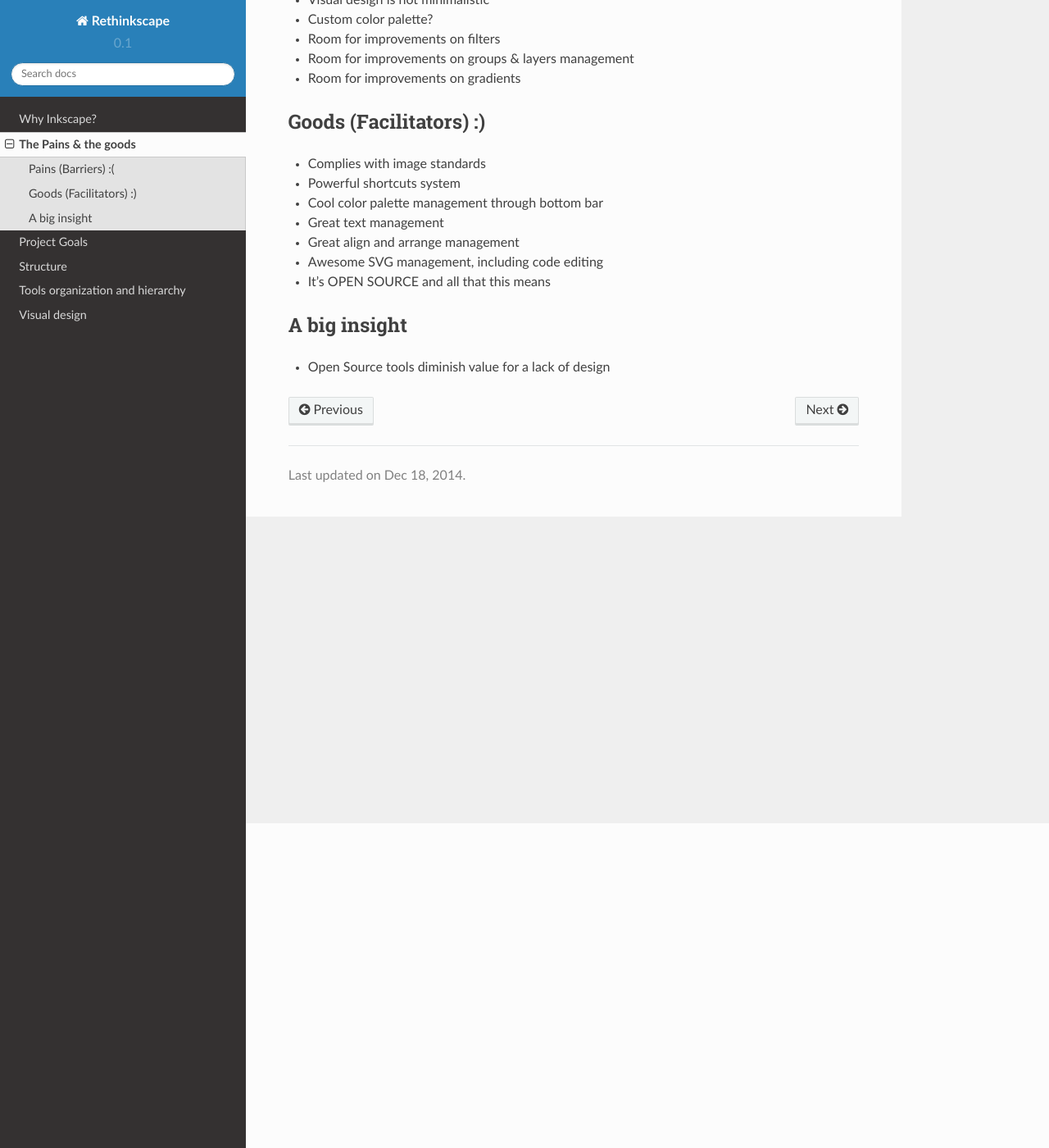
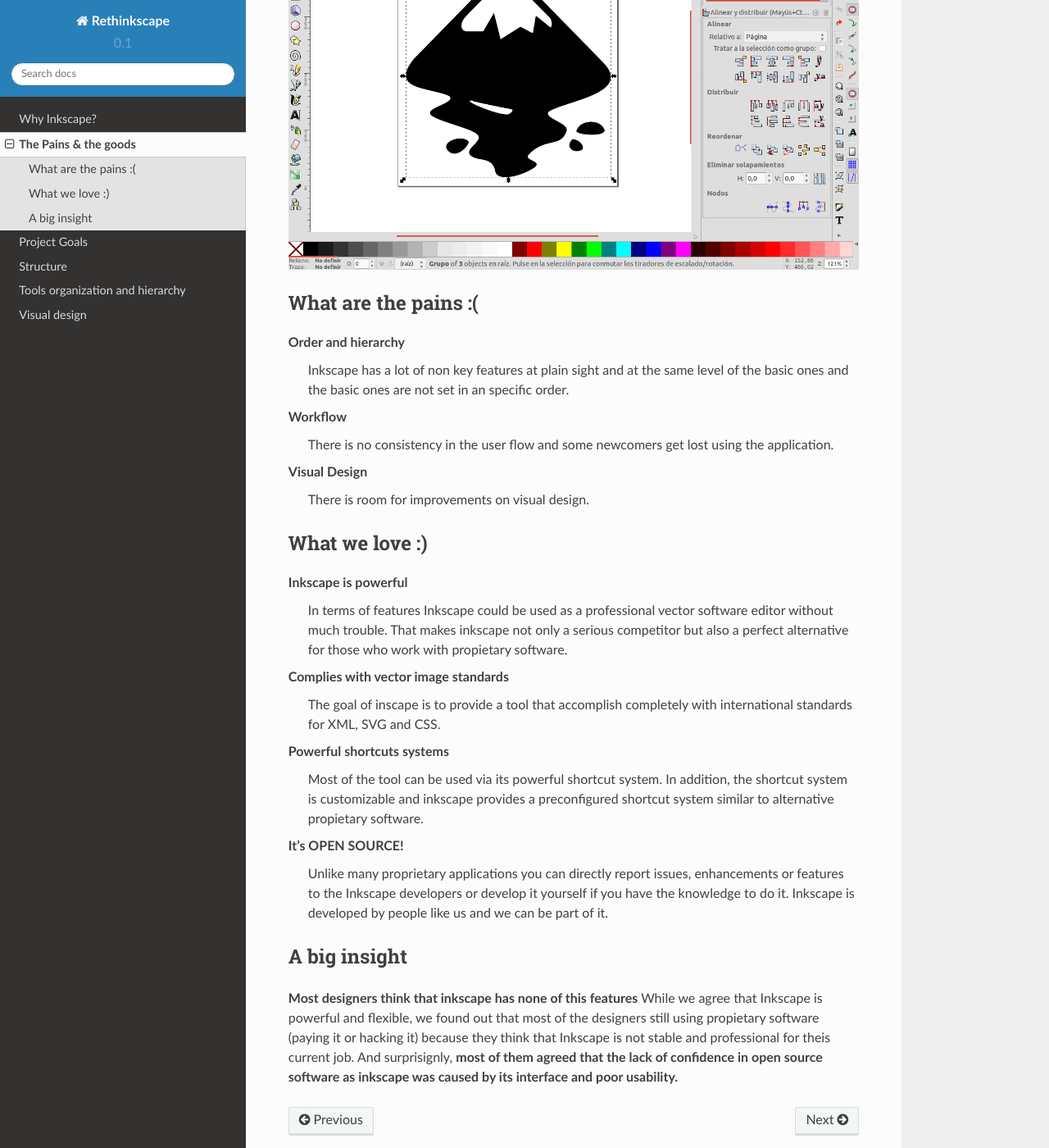
Before and after one commit to PIWEEK/rethinkscape, a Sphinx documentation site: the page built from docs/barriers/index.rst, in a window 1280 px wide and 1400 px high, scrolled down 396 px. Shown: the whole window at 82% size. Built offline with Sphinx 7.4.7 and the Read the Docs theme 2.0.0, drawn with Linux system fonts in a browser that asks for light colours; some of the changed text lies outside the part shown.

Commit message:
Pains and loves

```diff
--- a/docs/barriers/index.rst
+++ b/docs/barriers/index.rst
@@ -1,34 +1,40 @@
 The Pains & the goods
 =================================
 
-Pains (Barriers) :(
+The main problem for Inkscape newcomers is its usability. Since its born in 2003 Inkscape has beend actively developed and most of its new functionalities has been added piece-meal over the years without much thought about consistency.
+
+.. image:: ../images/inkscape-screen.png
+
+What are the pains :(
 -----------------------
 
-- There're a lot of unused features at plain sight
-- It's hard to find specific functionalities
-- It's hard to understand the tools
-- There's no consistency on user's workflow
-- There's no order on tools placements
-- Poor system status visibility (ie: being inside groups or sublayers)
-- It does not follow UI standards
-- Visual design is not minimalistic
-- Custom color palette?
-- Room for improvements on filters
-- Room for improvements on groups & layers management
-- Room for improvements on gradients
+**Order and hierarchy**
+    Inkscape has a lot of non key features at plain sight and at the same level of the basic ones and the basic ones are not set in an specific order.
 
-Goods (Facilitators) :)
+**Workflow**
+    There is no consistency in the user flow and some newcomers get lost using the application.
+
+**Visual Design**
+    There is room for improvements on visual design.
+
+
+What we love :)
 --------------------------
 
-- Complies with image standards
-- Powerful shortcuts system
-- Cool color palette management through bottom bar
-- Great text management
-- Great align and arrange management
-- Awesome SVG management, including code editing
-- It's OPEN SOURCE and all that this means
+**Inkscape is powerful**
+    In terms of features Inkscape could be used as a professional vector software editor without much trouble. That makes inkscape not only a serious competitor but also a perfect alternative for those who work with propietary software.
+
+**Complies with vector image standards**
+    The goal of inscape is to provide a tool that accomplish completely with international standards for XML, SVG and CSS.
+
+**Powerful shortcuts systems**
+    Most of the tool can be used via its powerful shortcut system. In addition, the shortcut system is customizable and inkscape provides a preconfigured shortcut system similar to alternative propietary software.
+
+**It's OPEN SOURCE!**
+    Unlike many proprietary applications you can directly report issues, enhancements or features to the Inkscape developers or develop it yourself if you have the knowledge to do it. Inkscape is developed by people like us and we can be part of it.
 
 A big insight
 --------------
 
-- Open Source tools diminish value for a lack of design
+**Most designers think that inkscape has none of this features**
+While we agree that Inkscape is powerful and flexible, we found out that most of the designers still using propietary software (paying it or hacking it) because they think that Inkscape is not stable and professional for theis current job. And surprisignly, **most of them agreed that the lack of confidence in open source software as inkscape was caused by its interface and poor usability.**
```
Also changed, not shown: docs/images/inkscape-screen.png (added).
